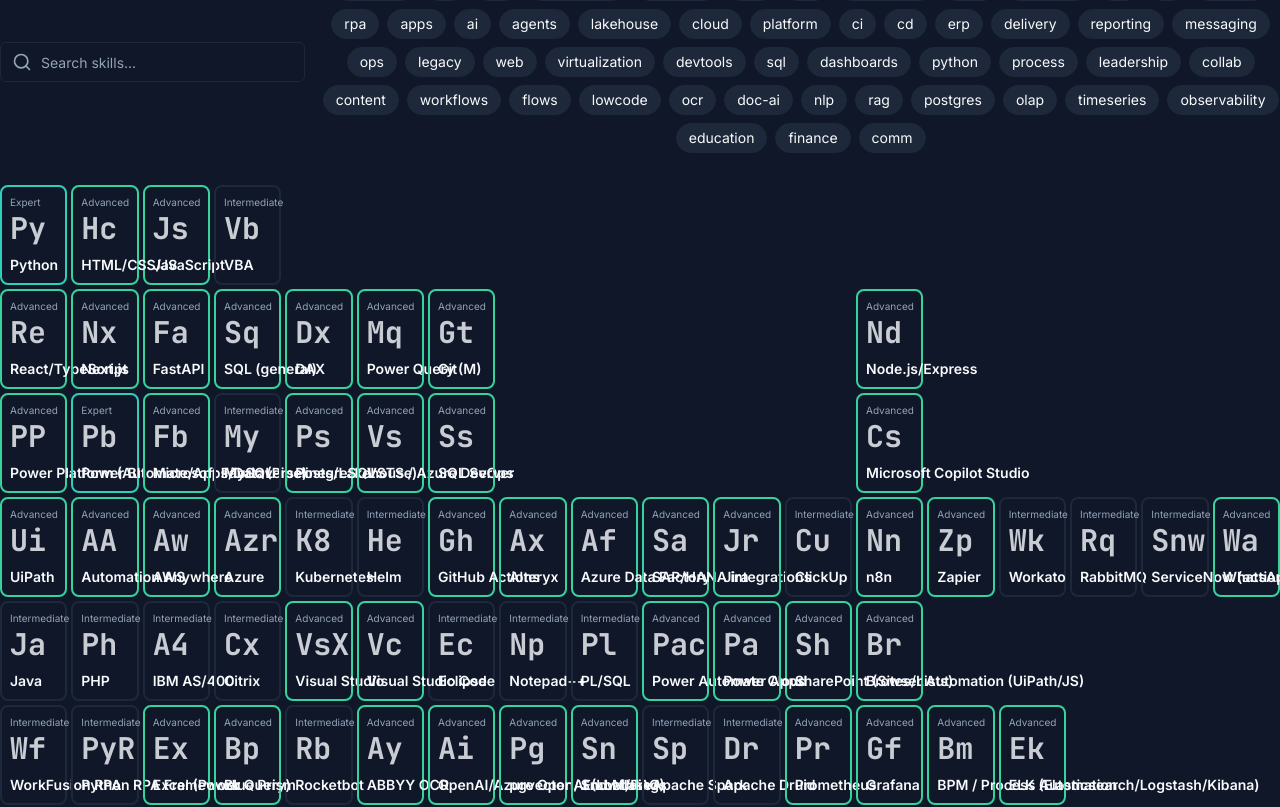
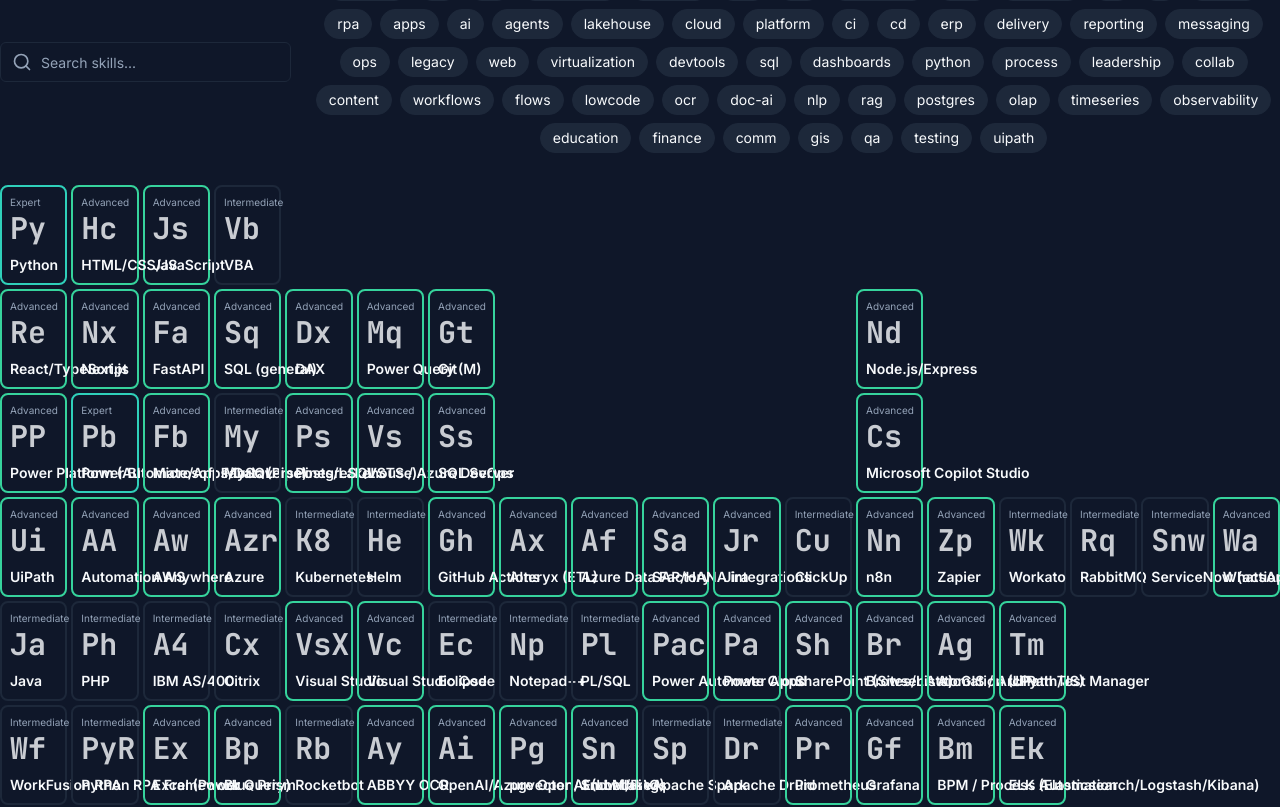
Before and after one commit to BernydotJar/Eduardo_Sacahui_Resume, a Next.js app: page / in a window 1280 px wide. Shown: the part 1020-1827 px from the top of the page. Built offline with nearby package versions, Linux system fonts and the light colour scheme.

Commit message:
PROMPT — Append UiPath Clients + ArcGIS + Dynamics GP + Fragomen + Enola

```diff
--- a/src/components/sections/Migrations.tsx
+++ b/src/components/sections/Migrations.tsx
@@ -5,6 +5,7 @@ const migrationIds = [
   'pentaho-to-powerbi',
   'alteryx-to-powerautomate',
   'autotask-to-jira-fabric',
+  'project-enola-migration',
 ];
 
 const signatureMigrations = projects.filter(p => migrationIds.includes(p.id));
--- a/src/data/experience.json
+++ b/src/data/experience.json
@@ -32,9 +32,25 @@
       "Observability (Prometheus/Grafana/ELK) with SLOs/synthetics; MTTR down.",
       "Security: RBAC, Key Vault, TLS rotation, network policies, audit trails.",
       "ETL from Orchestrator telemetry into Snowflake/Fabric for throughput/SLA/cost dashboards.",
-      "Coached teams on REFramework, idempotency, CI/CD; led SEV incidents and RCAs."
+      "Coached teams on REFramework, idempotency, CI/CD; led SEV incidents and RCAs.",
+      "Zebra: despliegue de UiPath Test Manager y puertas de calidad.",
+      "Love’s: automatizaciones retail (backoffice) con colas y SLOs.",
+      "DFCI: madurez de CoE y gobierno técnico.",
+      "UCare / Regeneron / AdaptHealth / McLaren / Tarpon Health / CareCentrix / Help at Home: portfolio de automatizaciones con observabilidad y auditoría."
     ],
-    "skills":["uipath","kubernetes","helm","prometheus","grafana","elk","snowflake","fabric","azure","aws"]
+    "skills":["uipath","kubernetes","helm","prometheus","grafana","elk","snowflake","fabric","azure","aws","uipathtestmgr","governance","queues","powerbi","monitoring"],
+    "projects":[
+      "zebra-uipath-testmgr",
+      "loves-retail-rpa",
+      "dfci-coe-advancement",
+      "ucare-payer-rpa",
+      "regeneron-rpa",
+      "adapthealth-order-intake",
+      "mclaren-revenue-cycle",
+      "tarpon-health-rpa",
+      "carecentrix-auth",
+      "help-at-home-rpa"
+    ]
   },
   {
     "company":"Haceb (vía LCH Consulting)",
@@ -115,12 +131,14 @@
     "highlights":[
       "Cabify Argentina: OCR ABBYY + Blue Prism + WhatsApp APIs para admisión de conductores.",
       "Banco Ciudad (AR): automatizaciones de back-office con Blue Prism; monitoreo y métricas.",
-      "Diseño de estándares y plantillas (objets, queues, reintentos, logging) y tableros de control."
+      "Diseño de estándares y plantillas (objets, queues, reintentos, logging) y tableros de control.",
+      "Claro Andinas: front-office helper con AA y reporting."
     ],
     "projects":[
       "cabify-driver-onboarding",
-      "bancociudad-blueprism"
+      "bancociudad-blueprism",
+      "claro-andinas-frontoffice"
     ],
-    "skills":["blueprism","abbyenlp","whatsappapi","sqlserver","powerbi","javascript", "vsts", "visualstudio", "bpm"]
+    "skills":["blueprism","abbyenlp","whatsappapi","sqlserver","powerbi","javascript", "vsts", "visualstudio", "bpm", "automationanywhere"]
   }
 ]
--- a/src/data/projects.json
+++ b/src/data/projects.json
@@ -240,5 +240,157 @@
     "stack":"Blue Prism para procesos de back-office (validaciones, conciliaciones/altas), integración con apps internas y reporting.",
     "summary":"Automatizaciones bancarias de soporte operativo y cumplimiento; monitoreo y métricas de ejecución.",
     "outcomes":["Tiempos de ciclo ↓","Tareas manuales ↓","Calidad de datos ↑"]
+  },
+  {
+    "id":"zebra-uipath-testmgr",
+    "title":"Zebra — QA en RPA con UiPath Test Manager",
+    "when":"2022–2023",
+    "client":"Zebra Technologies",
+    "skills":["uipath","uipathtestmgr","azure","jira","ci"],
+    "stack":"UiPath Test Manager + pipelines CI; trazabilidad casos→defectos; gates de calidad.",
+    "summary":"Implementación de pruebas orquestadas para robots críticos, con reporting de cobertura/defectos.",
+    "outcomes":["Defectos de regresión ↓","Cobertura de pruebas ↑","Lead time de releases ↓"]
+  },
+  {
+    "id":"loves-retail-rpa",
+    "title":"Love’s — Automatizaciones Retail (RPA)",
+    "when":"2022–2023",
+    "client":"Love’s",
+    "skills":["uipath","powerautomatecloud","sqlserver","email","monitoring"],
+    "stack":"Bots UiPath + flujos PAC; colas, reintentos, logging estructurado; alarmas SLO.",
+    "summary":"Backoffice retail (validaciones, conciliaciones, notificaciones).",
+    "outcomes":["AHT ↓","Errores ↓","SLA attainment ↑"]
+  },
+  {
+    "id":"dfci-coe-advancement",
+    "title":"Dana-Farber Cancer Institute — Aceleración de CoE",
+    "when":"2022–2023",
+    "client":"DFCI",
+    "skills":["uipath","governance","security","powerbi","ci"],
+    "stack":"Estándares de codificación; revisiones; métricas de calidad; seguridad y auditoría.",
+    "summary":"Madurez de CoE: gobierno, bibliotecas reutilizables y tableros de valor.",
+    "outcomes":["Velocidad ↑","Defectos ↓","Reuso de componentes ↑"]
+  },
+  {
+    "id":"ucare-payer-rpa",
+    "title":"UCare — RPA Payer Ops",
+    "when":"2022–2023",
+    "client":"UCare",
+    "skills":["uipath","queues","sqlserver","email"],
+    "stack":"UiPath REFramework con colas y excepciones; reconciliaciones y comunicaciones.",
+    "summary":"Automatizaciones para operaciones de aseguradora.",
+    "outcomes":["Tiempo de ciclo ↓","Backlog ↓"]
+  },
+  {
+    "id":"regeneron-rpa",
+    "title":"Regeneron — Soporte Operativo con RPA",
+    "when":"2022–2023",
+    "client":"Regeneron",
+    "skills":["uipath","security","monitoring"],
+    "stack":"Bots con auditoría y observabilidad; cumplimiento en entorno regulado.",
+    "summary":"Procesos operativos con control y trazabilidad.",
+    "outcomes":["Trazabilidad ↑","MTTR ↓"]
+  },
+  {
+    "id":"adapthealth-order-intake",
+    "title":"AdaptHealth — Intake & Finanzas",
+    "when":"2022–2023",
+    "client":"AdaptHealth",
+    "skills":["uipath","email","sap","sqlserver"],
+    "stack":"Extracción/validación de pedidos, conciliaciones y posting ERP.",
+    "summary":"Reducción de trabajo manual en intake y finanzas.",
+    "outcomes":["AHT ↓","Errores ↓"]
+  },
+  {
+    "id":"mclaren-revenue-cycle",
+    "title":"McLaren — Revenue Cycle Automatizado",
+    "when":"2022–2023",
+    "client":"McLaren Health",
+    "skills":["uipath","security","powerbi"],
+    "stack":"Bots con controles; dashboards operativos.",
+    "summary":"Automatizaciones orientadas a ciclo de ingresos.",
+    "outcomes":["Cobranza más rápida","Excepciones ↓"]
+  },
+  {
+    "id":"tarpon-health-rpa",
+    "title":"Tarpon Health — Operaciones Automatizadas",
+    "when":"2022–2023",
+    "client":"Tarpon Health",
+    "skills":["uipath","email","queues"],
+    "stack":"Orquestación con colas, idempotencia y alertas.",
+    "summary":"Procesos operativos con resiliencia y alerting.",
+    "outcomes":["SLA ↑","Re-trabajo ↓"]
+  },
+  {
+    "id":"carecentrix-auth",
+    "title":"CareCentrix — Autorizaciones & Notificaciones",
+    "when":"2022–2023",
+    "client":"CareCentrix",
+    "skills":["uipath","email","monitoring"],
+    "stack":"Gestión de autorizaciones con notificaciones y auditoría.",
+    "summary":"Automatización de flujos de autorización.",
+    "outcomes":["Tiempo de respuesta ↓","Errores ↓"]
+  },
+  {
+    "id":"help-at-home-rpa",
+    "title":"Help at Home — RPA Operativo",
+    "when":"2022–2023",
+    "client":"Help at Home",
+    "skills":["uipath","queues","powerbi"],
+    "stack":"Bots con colas y reporting de capacidad.",
+    "summary":"Digitalización de tareas repetitivas para operaciones.",
+    "outcomes":["Throughput ↑","Visibilidad ↑"]
+  },
+  {
+    "id":"verniext-arcgis",
+    "title":"Verniext — ArcGIS Automation",
+    "when":"2021–2022",
+    "client":"Verniext",
+    "skills":["arcgis","python","arcpy","powerautomatecloud"],
+    "stack":"ArcPy para modelos GeoValidation; publicación de capas; alertas y logs.",
+    "summary":"Automatización de actualización/ publicación GIS (capas/locators) con Python + PAC.",
+    "outcomes":["Tiempo de proceso ↓ 80%","Monitoreo detallado por logs"],
+    "notes":"Basado en PDD: verificación de permisos, ejecución secuencial, publicación, notificaciones."
+  },
+  {
+    "id":"claro-andinas-frontoffice",
+    "title":"Claro Andinas — Front-Office Helper",
+    "when":"2017",
+    "client":"Claro Andinas",
+    "skills":["automationanywhere","sqlserver","htmlcss","powerbi"],
+    "stack":"AA + consola web; KPIs en Power BI.",
+    "summary":"Vista 360 para asesores; menor AHT.",
+    "outcomes":["AHT ↓","FCR ↑"]
+  },
+  {
+    "id":"dynamics-gp-automation",
+    "title":"Automatizaciones sobre Microsoft Dynamics GP",
+    "when":"2019–2021",
+    "client":"—",
+    "skills":["dynamicsgp","uipath","powerautomatecloud","sqlserver"],
+    "stack":"Robots y flujos para postings, conciliaciones y reportes.",
+    "summary":"Ejecución segura y auditable sobre GP.",
+    "outcomes":["Errores ↓","Ciclos ↓"]
+  },
+  {
+    "id":"fragomen-sol-arch-2022",
+    "title":"Fragomen — Solution Architect (Fixed-term, 6 meses)",
+    "when":"2022",
+    "client":"Fragomen",
+    "skills":["architecture","uipath","powerplatform","governance"],
+    "stack":"Descubrimiento, estándares de desarrollo, revisiones y roadmap.",
+    "summary":"Arquitectura y gobierno de automatización en engagement de corta duración.",
+    "outcomes":["Calidad ↑","Velocidad de entrega ↑"]
+  },
+  {
+    "id":"project-enola-migration",
+    "title":"Project Enola — Migración Alteryx → Power BI + Power Automate",
+    "when":"2023–2024",
+    "client":"—",
+    "skills":["alteryx","powerbi","powerautomatecloud","fabric","sql"],
+    "stack":"Sustitución de flujos Alteryx por pipelines/flows, mapeos de cliente y ARR, dashboards PBI.",
+    "summary":"Modernización de ETL y reporting con governance y refrescos mensuales.",
+    "outcomes":["Coste de licencias ↓","Tiempos de refresh ↓","Self-service BI ↑"],
+    "notes":"Guía de usuario y flujos de transformación documentados (A1…E2, D1…D3)."
   }
 ]
--- a/src/data/skills.json
+++ b/src/data/skills.json
@@ -21,7 +21,7 @@
   { "id":"kubernetes","symbol":"K8","name":"Kubernetes","level":"intermediate","stable":true,"tags":["platform"], "row": 4, "col": 5 },
   { "id":"helm","symbol":"He","name":"Helm","level":"intermediate","stable":true,"tags":["platform"], "row": 4, "col": 6 },
   { "id":"githubactions","symbol":"Gh","name":"GitHub Actions","level":"advanced","stable":true,"tags":["ci","cd"], "row": 4, "col": 7 },
-  { "id":"alteryx","symbol":"Ax","name":"Alteryx","level":"advanced","stable":true,"tags":["etl"], "row": 4, "col": 8 },
+  { "id":"alteryx","symbol":"Ax","name":"Alteryx (ETL)","level":"advanced","stable":true,"tags":["etl", "data"], "row": 4, "col": 8 },
   { "id":"adf","symbol":"Af","name":"Azure Data Factory","level":"advanced","stable":true,"tags":["etl"], "row": 4, "col": 9 },
   { "id":"sap","symbol":"Sa","name":"SAP/HANA integrations","level":"advanced","stable":true,"tags":["erp"], "row": 4, "col": 10 },
   { "id":"jira","symbol":"Jr","name":"Jira","level":"advanced","stable":true,"tags":["delivery","reporting"], "row": 4, "col": 11 },
@@ -69,5 +69,8 @@
   { "id":"masters","symbol":"Mb","name":"Master in Business Psychology","level":"education","stable":false,"tags":["education"], "row": 7, "col": 4 },
   { "id":"bba","symbol":"Ba","name":"B.B.A.","level":"education","stable":false,"tags":["education"], "row": 7, "col": 5 },
   { "id":"netsuite",  "symbol":"Ns", "name":"NetSuite (ERP)", "level":"intermediate", "stable": true, "tags":["erp","finance"], "row": 7, "col": 1},
-  { "id":"whatsappapi", "symbol":"Wa", "name":"WhatsApp Business API", "level":"advanced", "stable": true, "tags":["comm","integration"], "row": 4, "col": 18 }
+  { "id":"whatsappapi", "symbol":"Wa", "name":"WhatsApp Business API", "level":"advanced", "stable": true, "tags":["comm","integration"], "row": 4, "col": 18 },
+  { "id":"arcgis", "symbol":"Ag", "name":"ArcGIS / ArcPy", "level":"advanced", "stable": true, "tags":["gis","python","automation"], "row": 5, "col": 14 },
+  { "id":"uipathtestmgr", "symbol":"Tm", "name":"UiPath Test Manager", "level":"advanced", "stable": true, "tags":["qa","testing","uipath"], "row": 5, "col": 15 },
+  { "id":"dynamicsgp", "symbol":"Gp", "name":"Microsoft Dynamics GP", "level":"intermediate", "stable": true, "tags":["erp","finance"], "row": 7, "col": 2 }
 ]
```
